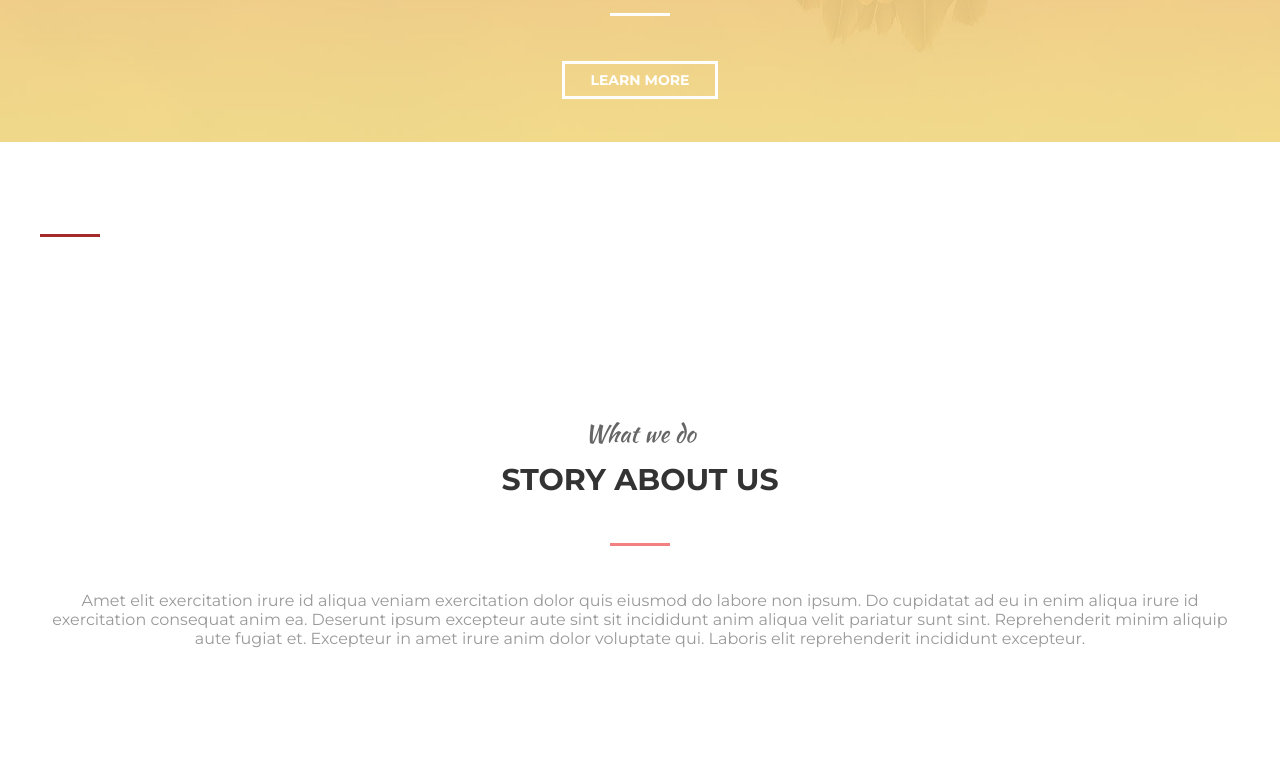
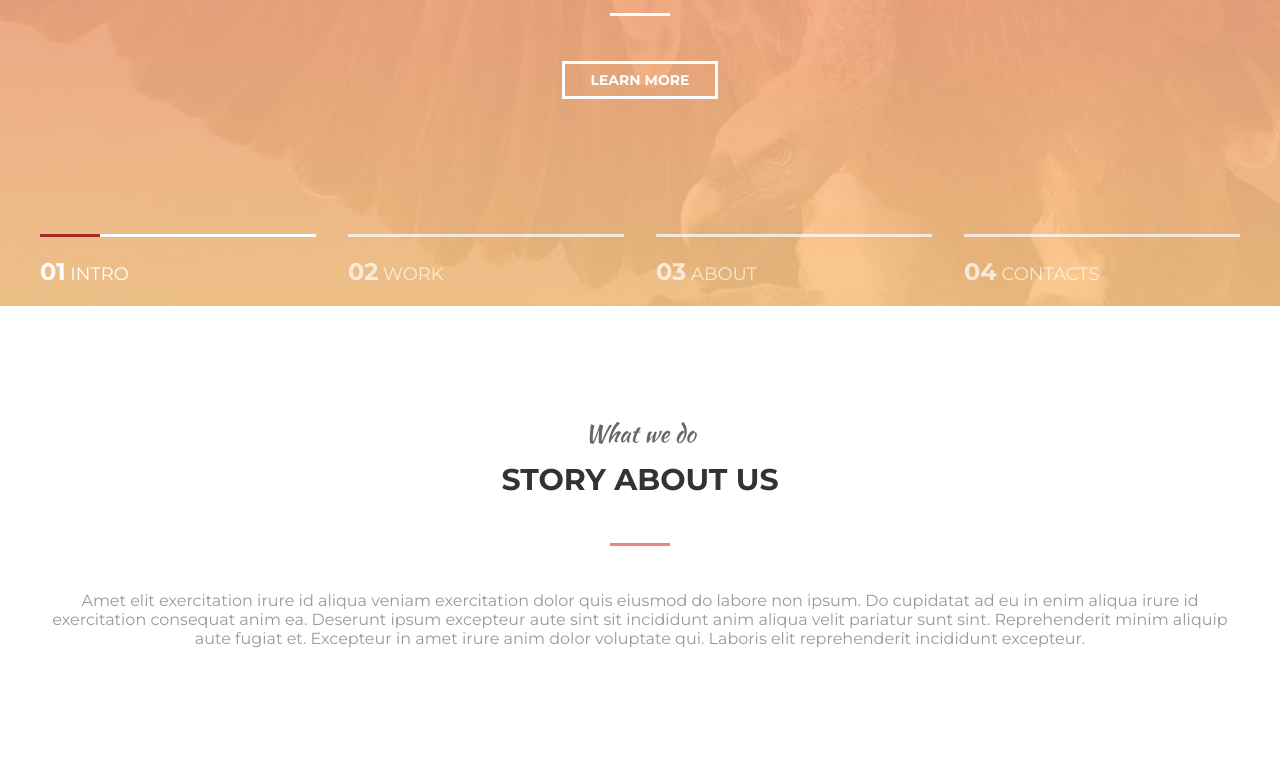
Before and after one commit to Lamin4dlyM/MoGo, a website: page index.html in a window 1280 px wide. Shown: the part 658-1416 px from the top of the page. Drawn offline with Linux system fonts and the light colour scheme.

Commit message:
Minor changes

```diff
--- a/css/main.css
+++ b/css/main.css
@@ -29,7 +29,6 @@
   display: flex;
   flex-direction: column;
   width: 100%;
-  height: 100vh;
   background: url(../images/bird_bg.jpg) center no-repeat;
   background-size: cover;
   color: #fff;
@@ -143,7 +142,6 @@
 /* Header */
 .header {
   padding-top: 1.875rem;
-  /* position: absolute; */
   top: 0;
   left: 0;
   right: 0;
```
